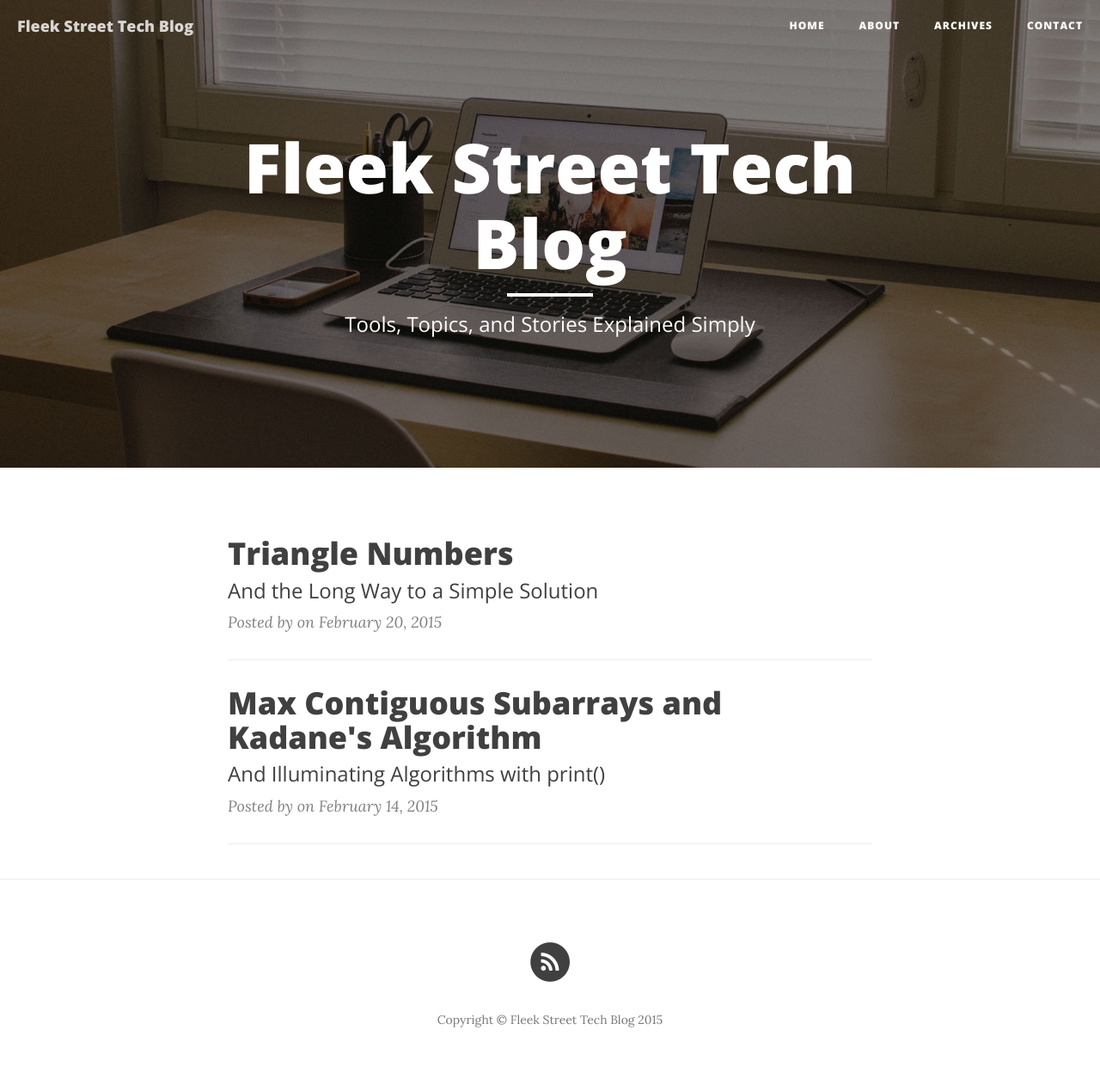
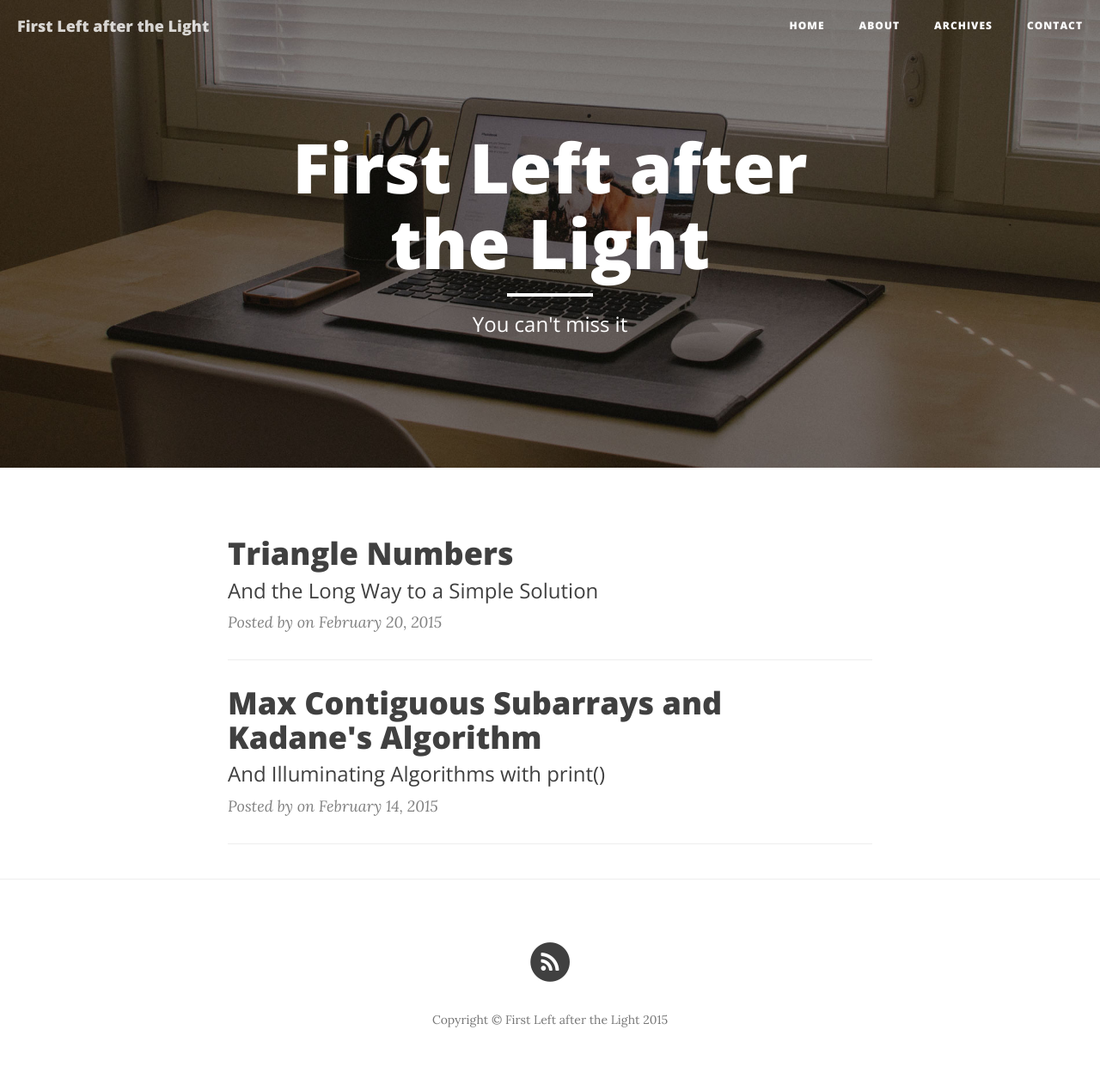
Before and after one commit to bfjonesdc/neil-g.github.io, a Jekyll site: the page built from index.html, in a window 1280 px wide. Shown: the whole page at 86% size. Built offline with Jekyll 4.4.1, drawn with Linux system fonts in a browser that asks for light colours; nearby versions of some CDN libraries; the list of posts is cut into pages by our own code.

Commit message:
change blog title and description

```diff
--- a/_config.yml
+++ b/_config.yml
@@ -1,7 +1,7 @@
 # Site settings
-title: Fleek Street Tech Blog
+title: First Left after the Light
 header-img: img/home-bg.jpg
-description: "Tech Stuff, kept Simple"
+description: "You can't miss it"
 baseurl: ""
 
 
--- a/index.html
+++ b/index.html
@@ -1,6 +1,6 @@
 ---
 layout: page
-description: "Tools, Topics, and Stories Explained Simply"
+description: "You can't miss it"
 ---
 
 {% for post in paginator.posts %}
```
